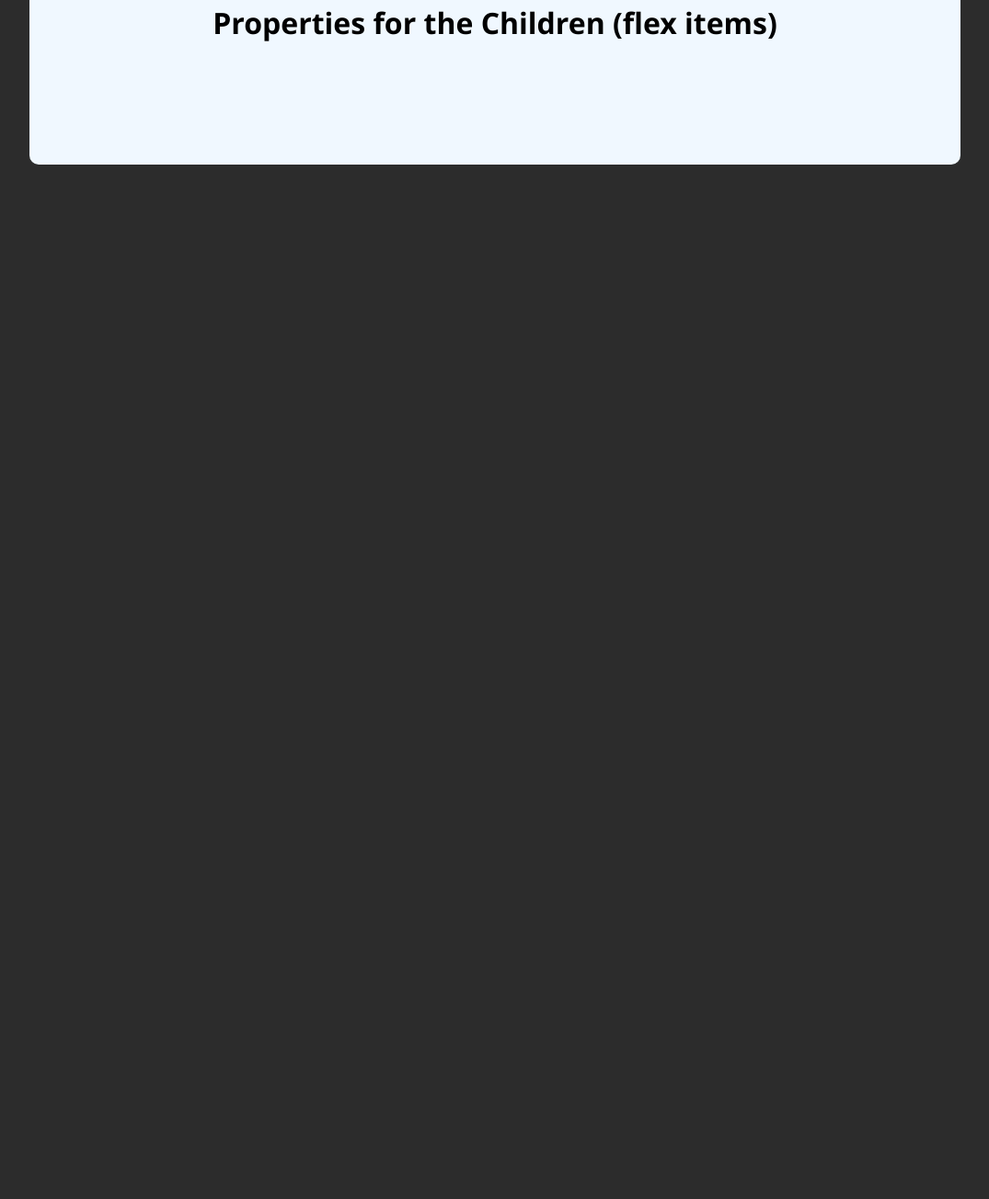
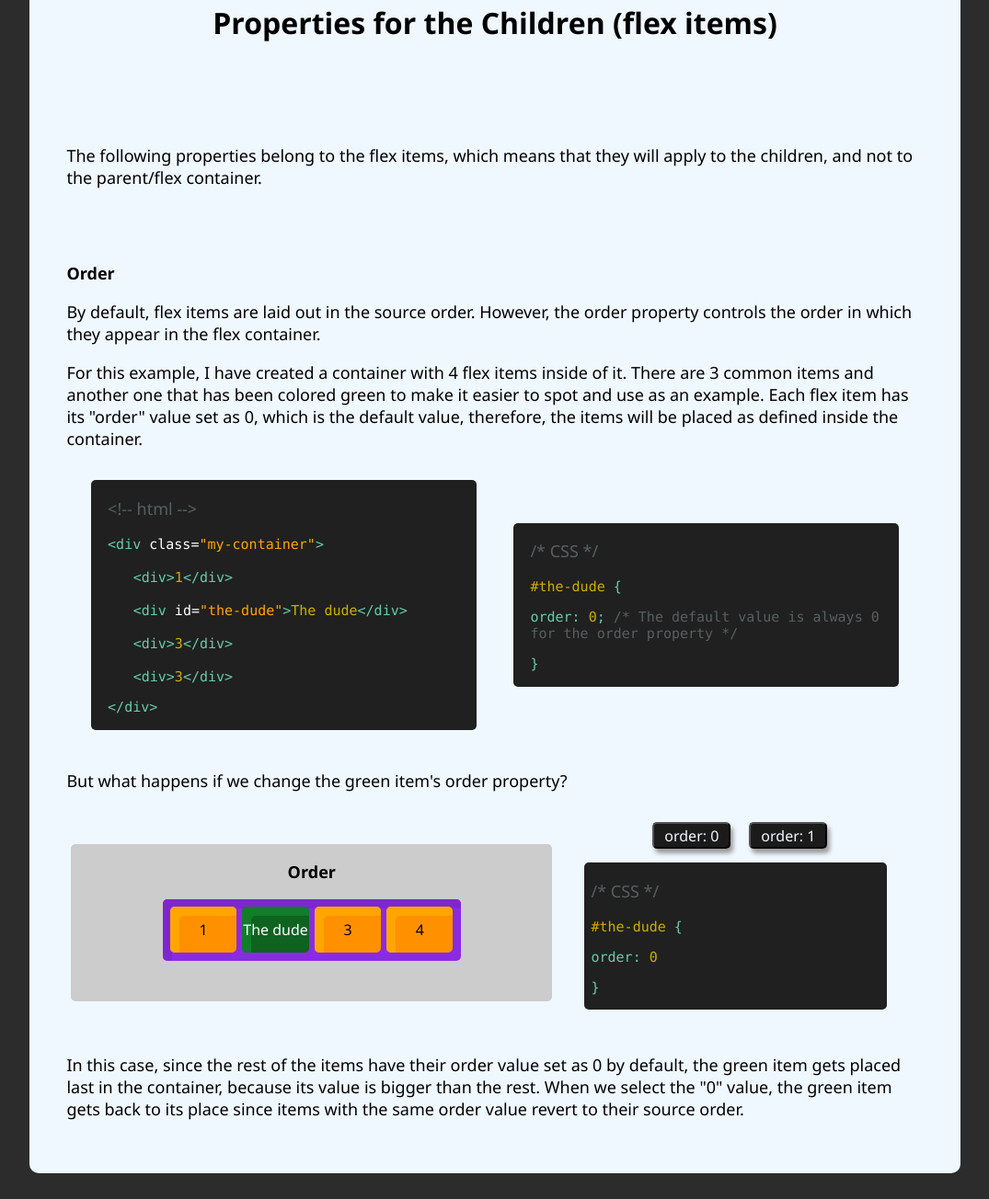
Before and after one commit to TheRadBass/Flexbox-Interactive-Guide, a plain HTML site: page index.html in a window 1280 px wide. Shown: the part 7989-9293 px from the top of the page at 92% size, without its empty margins (102-1177 px from the left). Before the commit the page ends 8196 px from the top, so only its background shows below. Drawn offline with Linux system fonts and the light colour scheme.

Commit message:
added order entry for flex items properties

```diff
--- a/index.html
+++ b/index.html
@@ -599,6 +599,88 @@
 
             <h1 style="text-align: center; font-size: 200%;">Properties for the Children (flex items)</h1>
             <br><br><br>
+
+            <p>The following properties belong to the flex items, which means that they will apply to the children, and not to the parent/flex container.</p>
+            <br><br>
+
+            <p style=" font-weight:bold">Order</p>
+
+            <p>By default, flex items are laid out in the source order. However, the order property controls the order in which they
+                appear in the flex container.
+            </p>
+
+            <p>For this example, I have created a container with 4 flex items inside of it. There are 3 common items and another one that has
+                been colored green to make it easier to spot and use as an example. Each flex item has its "order" value set as 0, which is the
+                default value, therefore, the items will be placed as defined inside the container.
+            </p>
+
+            <div class="example">
+
+                <div class="code-container">
+                    <p class="code-comment">&lt;!-- html --&gt;</p>
+                    <p class="code">&lt;div <span class="code-class">class=</span><span class="code-string">"my-container"</span>&gt;</p>
+                    <p class="code">ㅤㅤ&lt;div&gt;<var>1</var>&lt;/div&gt;</p>
+                    <p class="code">ㅤㅤ&lt;div <span class="code-class">id=</span><span class="code-string">"the-dude"</span>&gt;<var>The dude</var>&lt;/div&gt;</p>
+                    <p class="code">ㅤㅤ&lt;div&gt;<var>3</var>&lt;/div&gt;</p>
+                    <p class="code">ㅤㅤ&lt;div&gt;<var>3</var>&lt;/div&gt;</p>
+                    <p class="code">&lt;/div&gt;</p>
+                </div>
+
+
+                <div class="code-container">
+                    <p class="code-comment">/* CSS */</p>
+                    <p class="code"><var>#the-dude</var> {</p>
+                    <p class="code">order: <var>0</var>; <span class="code-comment">/* The default value is always 0 for the order property */</span></p>
+                    <p class="code">}</p>
+                </div>
+            </div>
+
+            <p>But what happens if we change the green item's order property?</p>
+
+            <div class="example" id="order-example">
+
+                <div class="example-graphic-container">
+
+                    <p class="example-title">Order</p>
+
+                    <div class="flex-example">
+
+                        <div class="flex-container" id="order-container">
+                            <div class="flex-item-normal">1</div>
+                            <div class="flex-item-normal-dude" id="order-dude">The dude</div>
+                            <div class="flex-item-normal">3</div>
+                            <div class="flex-item-normal">4</div>
+                        </div>
+
+                    </div>
+                    <br><br>
+                </div>
+
+                <div class="example-interactions" >
+
+                    <div class="example-buttons">
+                        <div>
+                            <button id="order-zero-button">order: 0</button>
+                        </div>
+                        <div>
+                            <button id="order-one-button">order: 1</button>
+                        </div>
+                    </div>
+
+                    <div class="code-container" id="code-container-order">
+                        <p class="code-comment">/* CSS */</p>
+                        <p class="code"><var>#the-dude</var> {</p>
+                        <p class="code">order: <var>0</var></p>
+                        <p class="code">}</p>
+                    </div>
+                </div>
+            </div>
+
+            <p>In this case, since the rest of the items have their order value set as 0 by default, the green item gets placed
+                last in the container, because its value is bigger than the rest. When we select the "0" value, the green item gets
+                back to its place since items with the same order value revert to their source order.
+            </p>
+
         </article>
     </main>
 </body>
--- a/script.js
+++ b/script.js
@@ -43,6 +43,10 @@ const gapRowVar1 = document.getElementById('gap-row-var1');
 const gapRowVar2 = document.getElementById('gap-row-var2');
 const gapColVar1 = document.getElementById('gap-col-var1');
 const gapColVar2 = document.getElementById('gap-col-var2');
+const orderDude = document.getElementById('order-dude');
+const orderZeroButton = document.getElementById('order-zero-button');
+const orderOneButton = document.getElementById('order-one-button');
+const codeContainerOrder = document.getElementById('code-container-order');
 
 directionRowButton.onclick = function() {
     flexDirectionContainer.style.flexDirection = 'row';
@@ -275,3 +279,13 @@ columnGapPlusButton.onclick = function(){
 columnGapMinusButton.onclick = function(){
     decreaseColumnGap();
 }
+
+orderZeroButton.onclick = function() {
+    orderDude.style.order = '0';
+    codeContainerOrder.children[2].innerHTML = "order: <var>0</var>";
+}
+
+orderOneButton.onclick = function() {
+    orderDude.style.order = '1';
+    codeContainerOrder.children[2].innerHTML = "order: <var>1</var>";
+}
--- a/style.css
+++ b/style.css
@@ -225,6 +225,21 @@ button:active {
     flex-shrink: 1;
 }
 
+.flex-item-normal-dude {
+    text-align: center;
+    display: flex;
+    flex-direction: column;
+    justify-content: center;
+    width: 75px;
+    height: 50px;
+    border-radius: 5px;
+    margin: 1%;
+    flex-shrink: 1;
+    box-shadow: inset 10px 10px rgb(17, 126, 41);
+    background-color:rgb(14, 99, 32);
+    color: white;
+}
+
 .flex-item-normal-responsive {
     text-align: center;
     display: flex;
```
